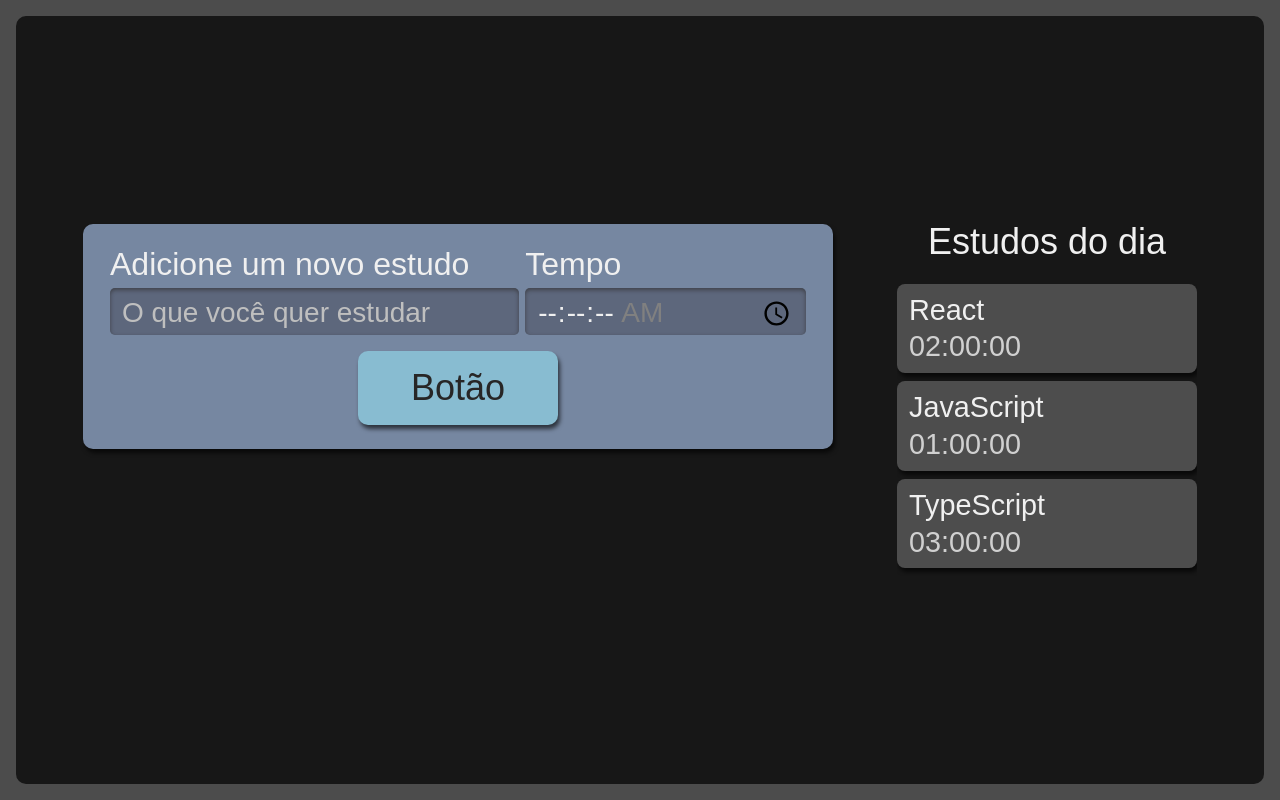
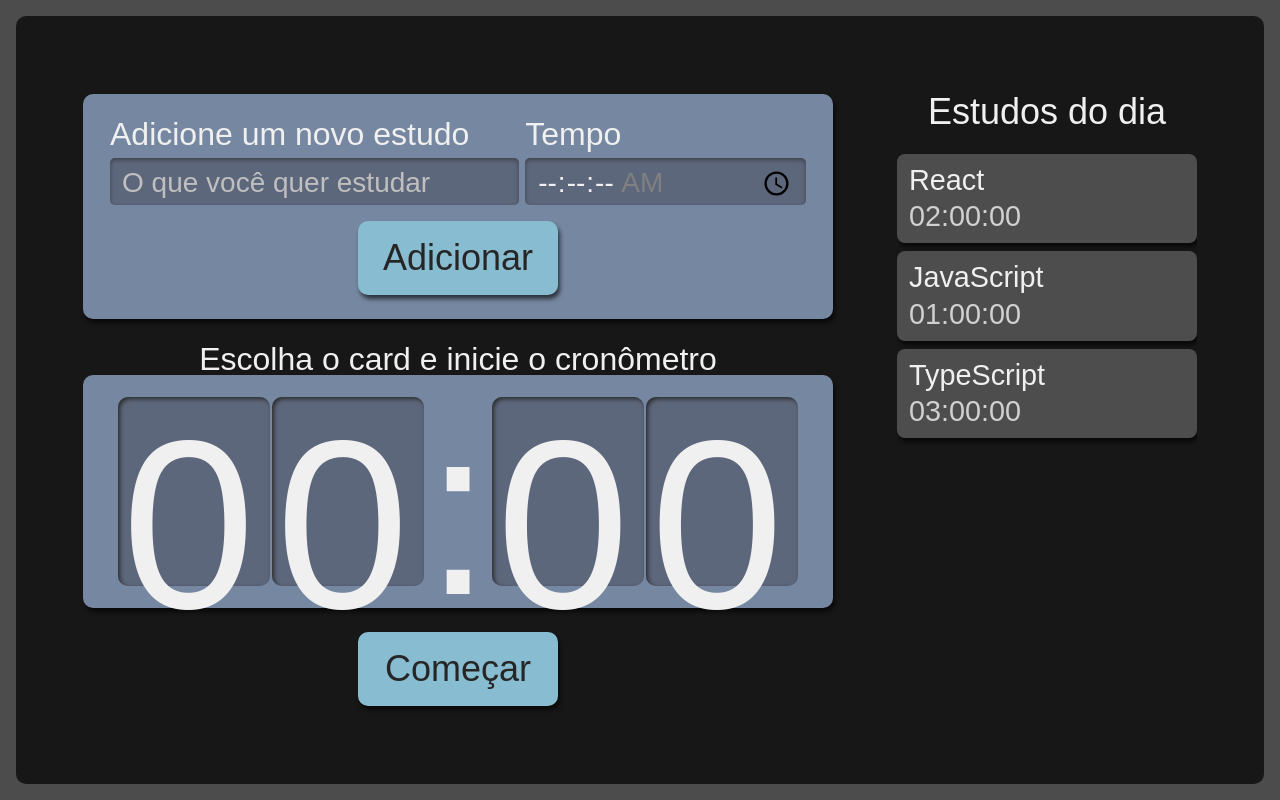
Before and after one commit to rbrunob/React-App, a React (Create React App) app: page / in a window 1280 px wide. Built offline with nearby package versions, Linux system fonts and the light colour scheme.

Commit message:
update styles -- cronometro

```diff
--- a/src/components/Button/index.tsx
+++ b/src/components/Button/index.tsx
@@ -1,11 +1,11 @@
 import React from "react";
 import style from "./Button.module.scss";
 
-class Button extends React.Component {
+class Button extends React.Component<{ texto: string }> {
   render() {
     return (
       <button className={style.botao}>
-        Botão
+        {this.props.texto}
       </button>
     )
   }
--- /dev/null
+++ b/src/components/Cronometro/Cronometro.module.scss
@@ -0,0 +1,58 @@
+.cronometro {
+    display: flex;
+    flex-direction: column;
+    align-items: center;
+    grid-area: cronometro;
+
+    .relogioWrapper {
+        align-items: center;
+        background-color: #7687a1;
+        border-radius: 10px;
+        box-shadow: 2px 4px 4px #0000009f;
+        box-sizing: border-box;
+        display: flex;
+        font-size: 5rem;
+        justify-content: center;
+        margin-bottom: 24px;
+        padding: 16px 12px;
+        width: 100%;
+    }
+
+    .titulo {
+        font-size: 2rem;
+    }
+
+    button {
+        background-color: #88bcd1;
+        border-radius: 10px;
+        box-shadow: 2px 4px 4px #0000009f;
+        color: #272626;
+        cursor: pointer;
+        font-size: 1.25rem;
+        padding: 16px;
+        width: 150px;
+
+        &:active {
+            background-color: #7ca6b7;
+            box-shadow: 2px 2px 4px #0000009f inset;
+            cursor: auto;
+        }
+    }
+
+    @media screen and (min-width: 1280px) {
+        .relogioWrapper {
+            font-size: 15rem;
+        }
+
+        p {
+            font-size: 2rem;
+        }
+
+        button {
+            grid-column-start: span 2;
+            justify-self: center;
+            width: 200px;
+            font-size: 2.25rem;
+        }
+    }
+}
--- /dev/null
+++ b/src/components/Cronometro/Relogio/Relogio.module.scss
@@ -0,0 +1,22 @@
+.relogioNumero {
+    background-color: #5d677c;
+    box-shadow: 2px 2px 4px #2b2b2b inset;
+    height: 3.6rem;
+    width: 3rem;
+    padding: 8px 4px;
+    border-radius: 10px;
+    margin: 0 1px;
+
+    @media screen and (min-width: 1280px) {
+        height: 10.8rem;
+        width: 9rem;
+    }
+}
+
+.relogioDivisao {
+    height: 4.2rem;
+
+    @media screen and (min-width: 1280px) {
+        height: 12.6rem;
+    }
+}
--- /dev/null
+++ b/src/components/Cronometro/Relogio/index.tsx
@@ -0,0 +1,13 @@
+import style from "./Relogio.module.scss";
+
+export default function Relogio() {
+    return (
+       <>
+        <span className={style.relogioNumero}>0</span>
+        <span className={style.relogioNumero}>0</span>
+        <span className={style.relogioDivisao}>:</span>
+        <span className={style.relogioNumero}>0</span>
+        <span className={style.relogioNumero}>0</span>
+       </>
+    )
+}
--- /dev/null
+++ b/src/components/Cronometro/index.tsx
@@ -0,0 +1,17 @@
+import Button from "../Button";
+import Relogio from "./Relogio";
+import style from "./Cronometro.module.scss";
+
+export default function Cronometro() {
+    return (
+        <div className={style.cronometro}>
+            <p className={style.titulo}>Escolha o card e inicie o cronômetro</p>
+            <div className={style.relogioWrapper}>
+                <Relogio />
+            </div>
+            <Button
+                texto="Começar"
+            />
+        </div>
+    )
+}
--- a/src/components/Formulario/index.tsx
+++ b/src/components/Formulario/index.tsx
@@ -32,7 +32,9 @@
             required
           />
         </div>
-        <Button />
+        <Button
+          texto="Adicionar"
+        />
       </form>
     );
   }
--- /dev/null
+++ b/src/components/Lista/Item/index.tsx
@@ -0,0 +1,14 @@
+import style from "../List.module.scss";
+
+export default function Item({tarefa, tempo}: { tarefa: string, tempo: string }) {
+    return (
+        <li className={style.item}>
+            <h3>
+                {tarefa}
+            </h3>
+            <span>
+                {tempo}
+            </span>
+        </li>
+    );
+}
--- a/src/components/Lista/index.tsx
+++ b/src/components/Lista/index.tsx
@@ -1,4 +1,5 @@
 import React from 'react';
+import Item from './Item';
 import style from "./List.module.scss";
 
 
@@ -24,14 +25,11 @@
             <h2> Estudos do dia </h2>
             <ul>
                 {tarefas.map((item, index) => (
-                    <li key={index} className={style.item}>
-                        <h3>
-                            {item.tarefa}
-                        </h3>
-                        <span>
-                            {item.tempo}
-                        </span>
-                    </li>
+                   <Item
+                    key={index}
+                    tarefa={item.tarefa}
+                    tempo={item.tempo}
+                   />
                 ))}
             </ul>
         </aside>
--- a/src/pages/App.tsx
+++ b/src/pages/App.tsx
@@ -1,4 +1,5 @@
 import React from "react";
+import Cronometro from "../components/Cronometro";
 import Formulario from "../components/Formulario";
 import List from "../components/Lista";
 import style from "./App.module.scss";
@@ -8,6 +9,7 @@
     <div className={style.AppStyle}>
       <Formulario />
       <List />
+      <Cronometro />
     </div>
   );
 }
```
